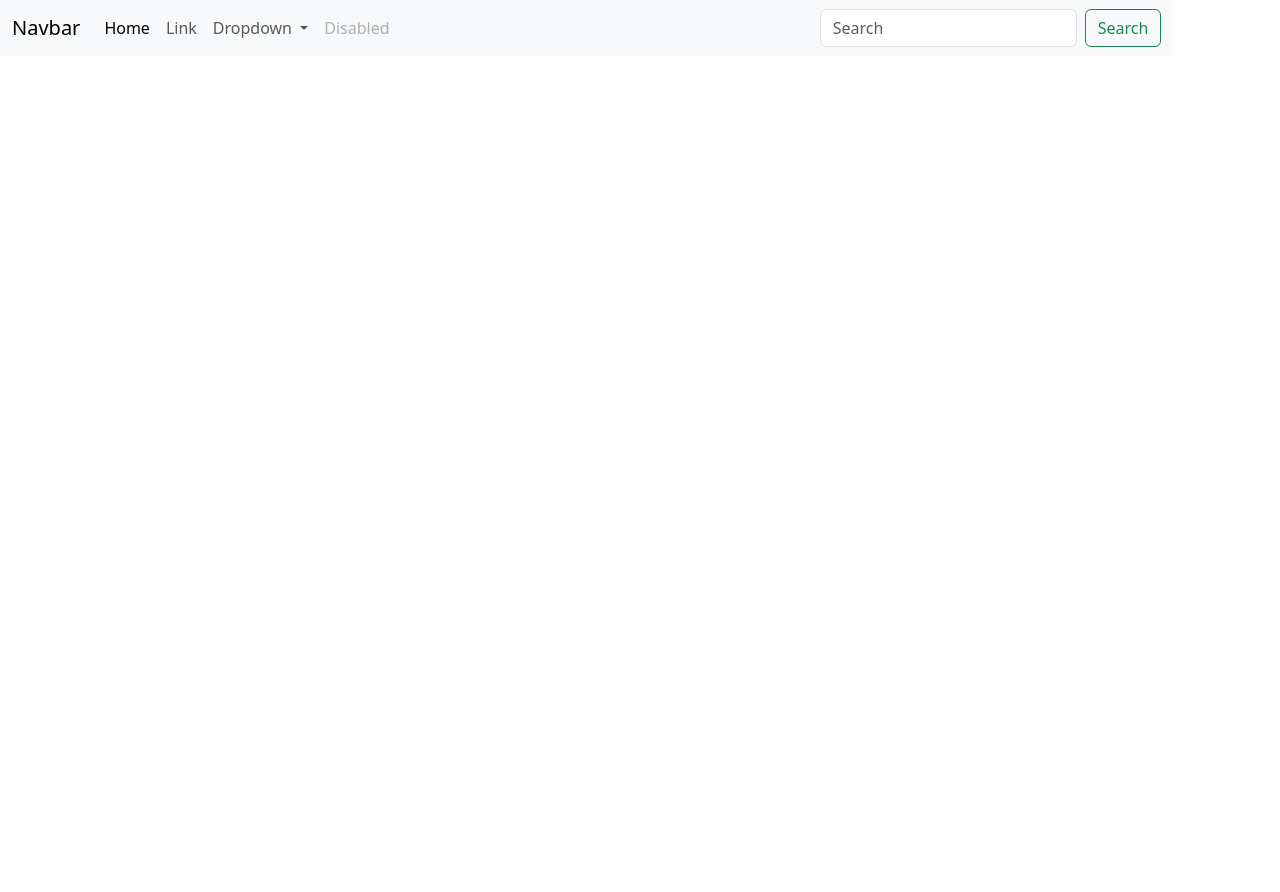
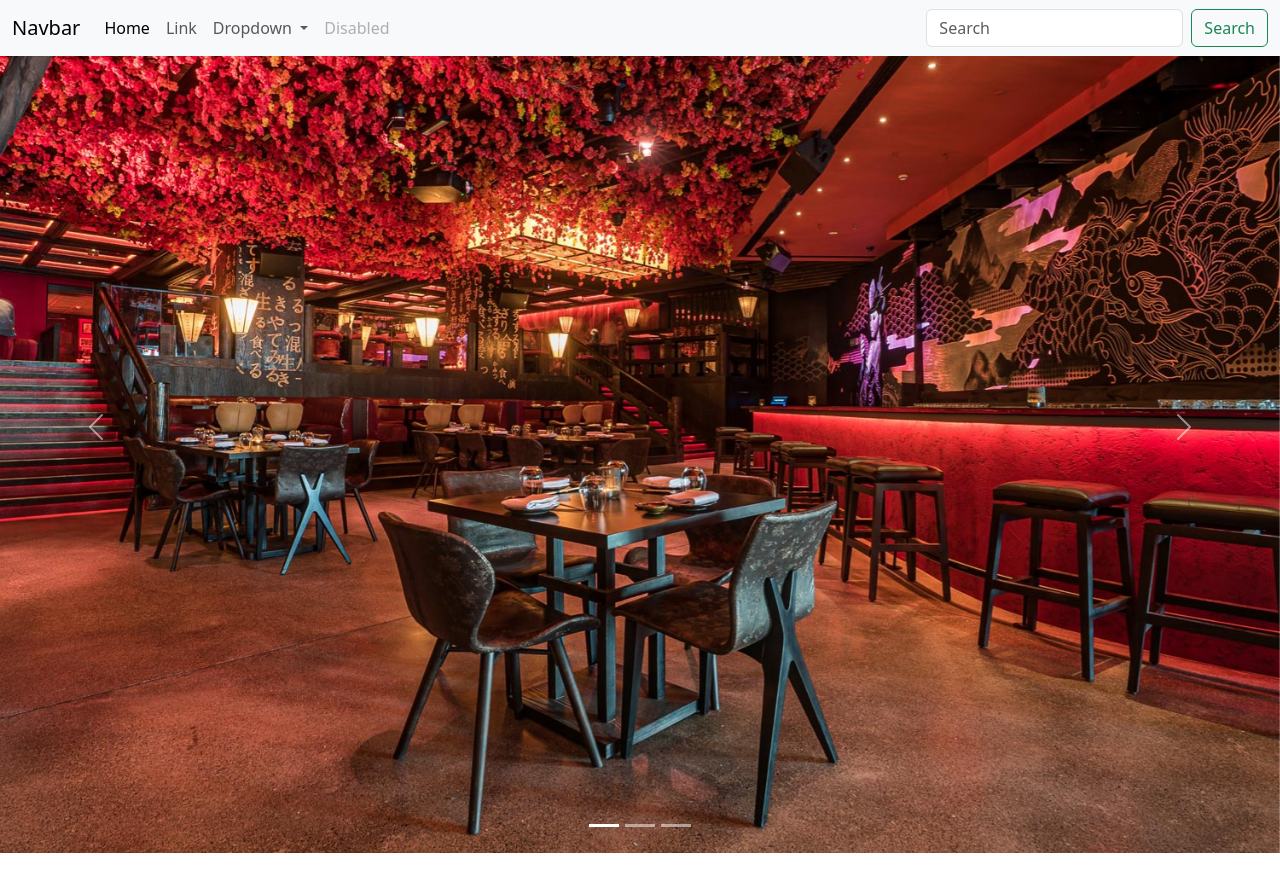
Before and after one commit to AndreKaname/-japanese-restaurant-template, a plain HTML site: page index.html in a window 1280 px wide. Shown: the top 892 px of the page. Drawn offline with nearby package versions, Linux system fonts and the light colour scheme.

Commit message:
i created a folder img and same images for the carousel

```diff
--- a/index.html
+++ b/index.html
@@ -11,7 +11,7 @@
 </head>
 <body>
 
-    <nav class="navbar navbar-expand-lg bg-body-tertiary col-11 m-auto position-fixed">
+    <nav class="navbar navbar-expand-lg bg-body-tertiary col-12  position-fixed" style="z-index: 999;">
         <div class="container-fluid">
           <a class="navbar-brand" href="#">Navbar</a>
           <button class="navbar-toggler" type="button" data-bs-toggle="collapse" data-bs-target="#navbarSupportedContent" aria-controls="navbarSupportedContent" aria-expanded="false" aria-label="Toggle navigation">
@@ -47,6 +47,34 @@
           </div>
         </div>
       </nav>
+
+
+      <div id="carouselExampleIndicators" class="carousel slide">
+        <div class="carousel-indicators">
+          <button type="button" data-bs-target="#carouselExampleIndicators" data-bs-slide-to="0" class="active" aria-current="true" aria-label="Slide 1"></button>
+          <button type="button" data-bs-target="#carouselExampleIndicators" data-bs-slide-to="1" aria-label="Slide 2"></button>
+          <button type="button" data-bs-target="#carouselExampleIndicators" data-bs-slide-to="2" aria-label="Slide 3"></button>
+        </div>
+        <div class="carousel-inner">
+          <div class="carousel-item active">
+            <img src="img/carousel-img-1.jpg" class="d-block w-100" alt="...">
+          </div>
+          <div class="carousel-item">
+            <img src="img/carousel-img-2.jpeg" class="d-block w-100" alt="...">
+          </div>
+          <div class="carousel-item">
+            <img src="img/carousel-img-3.jpg" class="d-block w-100" alt="...">
+          </div>
+        </div>
+        <button class="carousel-control-prev" type="button" data-bs-target="#carouselExampleIndicators" data-bs-slide="prev">
+          <span class="carousel-control-prev-icon" aria-hidden="true"></span>
+          <span class="visually-hidden">Previous</span>
+        </button>
+        <button class="carousel-control-next" type="button" data-bs-target="#carouselExampleIndicators" data-bs-slide="next">
+          <span class="carousel-control-next-icon" aria-hidden="true"></span>
+          <span class="visually-hidden">Next</span>
+        </button>
+      </div>
 
       <br>
       <br>
```
Also changed, not shown: img/carousel-img-1.jpg (added), img/carousel-img-2.jpeg (added), img/carousel-img-3.jpg (added).
